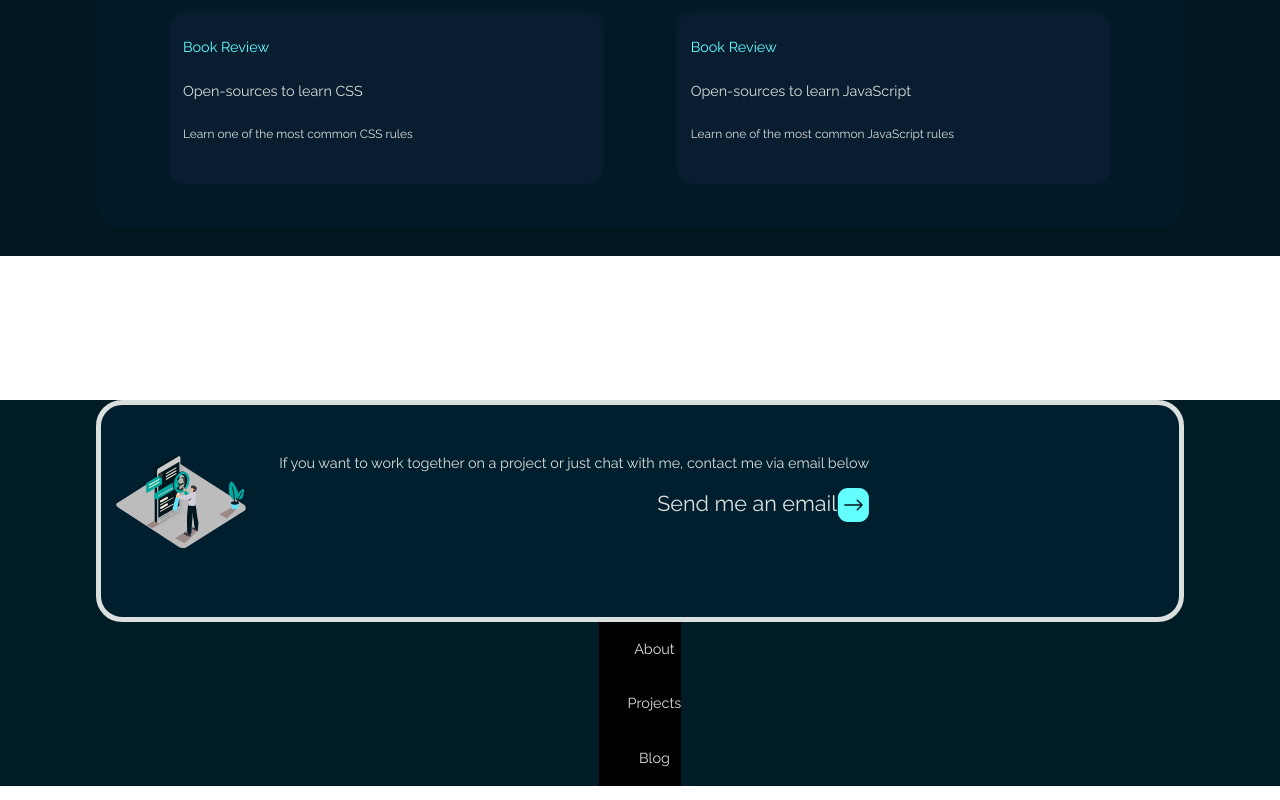
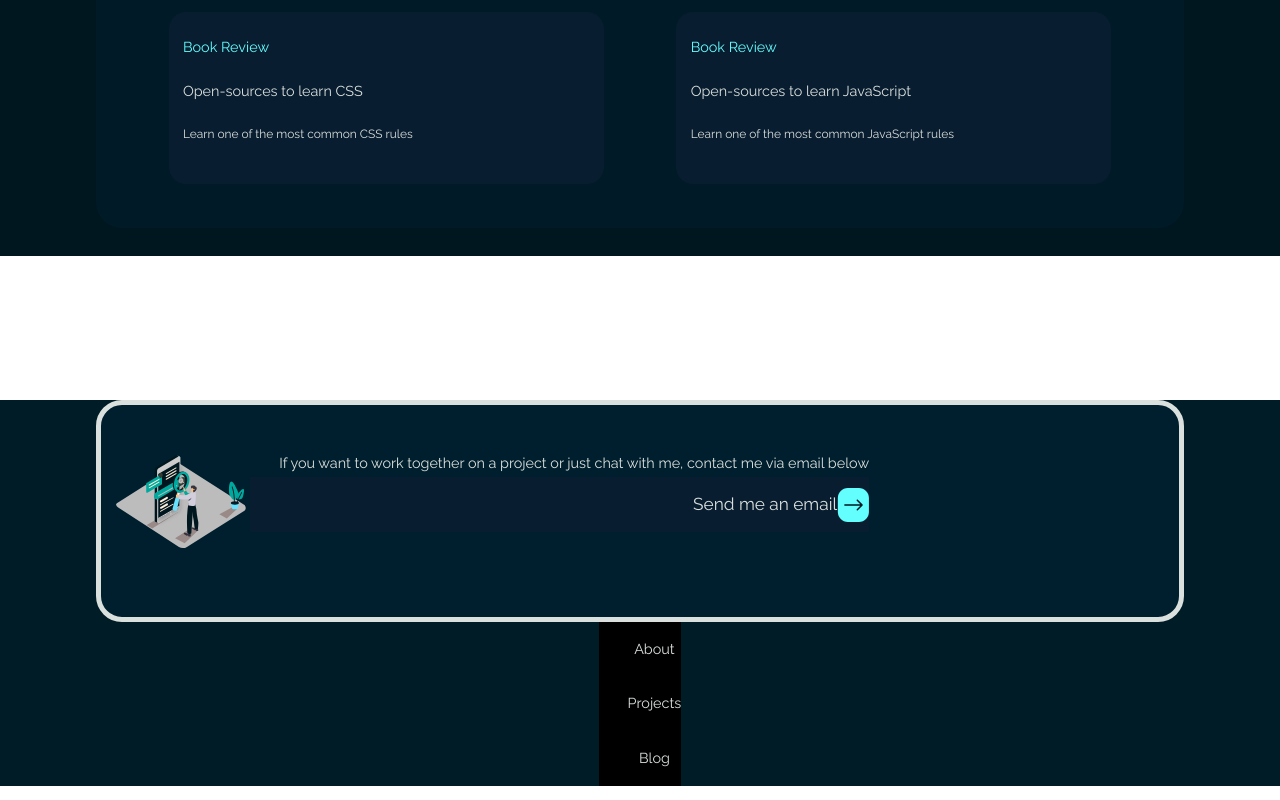
Before and after one commit to TarouShota/personal-website, a plain HTML site: page index.html in a window 1280 px wide. Shown: the part 4039-4839 px from the top of the page. Drawn offline with Linux system fonts and the light colour scheme.

Commit message:
footer secetion

```diff
--- a/style.css
+++ b/style.css
@@ -265,4 +265,6 @@ article:last-child{
     display:flex;
     justify-content:flex-end;
     align-items:center;
+    background: #091D30;
+    font-size:0.8rem;
 }
```
